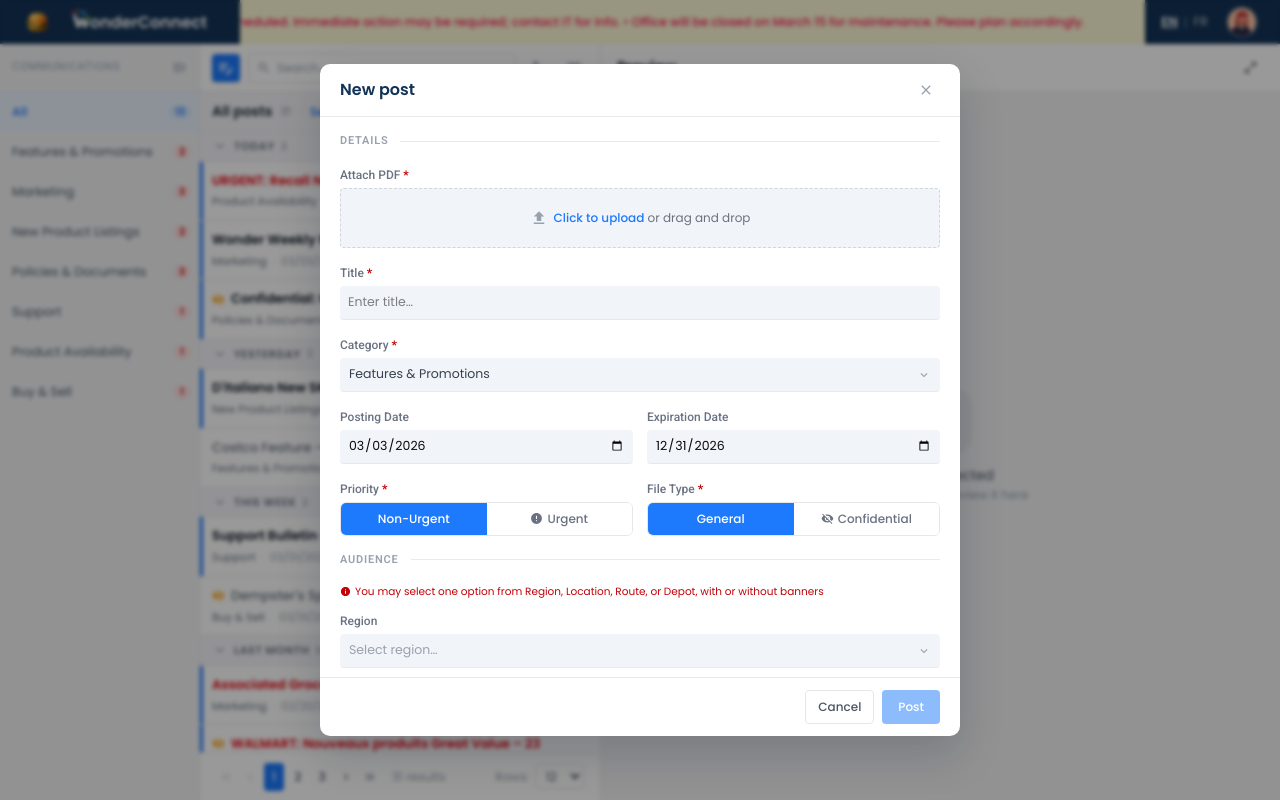
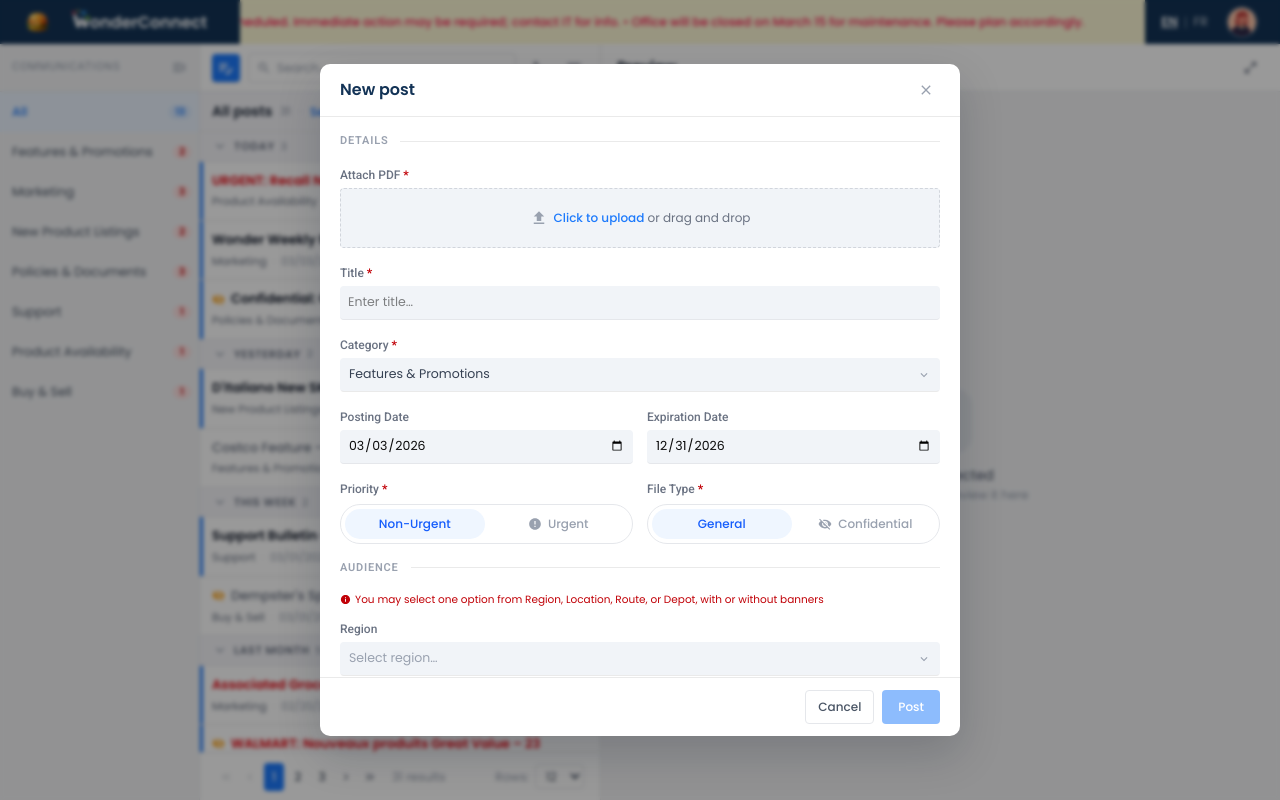
Before and after one commit to mmmmrybb/wonderconnect, a React (Vite) app: page /communications in a window 1280 px wide. Both pictures are taken after a click on the button 226 px from the left and 67 px from the top of the page. Built offline with nearby package versions, Linux system fonts and the light colour scheme.

Commit message:
Redesign Priority and File Type toggles as pill-style selectors

```diff
--- a/src/app/components/commsShared.tsx
+++ b/src/app/components/commsShared.tsx
@@ -512,33 +512,33 @@ export function PostDialog({ isOpen, onClose, editingPost, onSave }: PostDialogP
 
           {/* Priority + File Type */}
           <div className="grid grid-cols-2 gap-3.5">
-            <div className="flex flex-col gap-1">
+            <div className="flex flex-col gap-1.5">
               <label className="text-[12px] font-medium" style={{ color: "var(--wb-ink-400)", fontFamily: "Roboto" }}>Priority <span style={{ color: "var(--wb-red)", fontWeight: 700 }}>*</span></label>
-              <div className="flex border border-gray-200 rounded-[6px] overflow-hidden" style={{ height: 34 }}>
+              <div className="flex items-center border border-gray-200 rounded-full p-1 gap-1 bg-white" style={{ height: 40 }}>
                 <button type="button" onClick={() => setIsUrgent(false)}
-                  className={`flex-1 text-[12px] font-medium transition-colors ${!isUrgent ? "text-white" : "text-gray-500 hover:bg-gray-50"}`}
-                  style={!isUrgent ? { background: "var(--wb-blue)" } : { background: "white" }}>Non-Urgent</button>
+                  className={`flex-1 h-full flex items-center justify-center rounded-full text-[12px] font-medium transition-colors ${!isUrgent ? "bg-blue-50 text-blue-600" : "text-gray-400 hover:text-gray-600"}`}>
+                  Non-Urgent
+                </button>
                 <button type="button" onClick={() => setIsUrgent(true)}
-                  className={`flex-1 flex items-center justify-center gap-1 text-[12px] font-medium transition-colors ${isUrgent ? "text-white" : "text-gray-500 hover:bg-gray-50"}`}
-                  style={isUrgent ? { background: "var(--wb-red)" } : { background: "white" }}>
-                  <MdError size={13} />Urgent
+                  className={`flex-1 h-full flex items-center justify-center gap-1.5 rounded-full text-[12px] font-medium transition-colors ${isUrgent ? "bg-red-50 text-red-500" : "text-gray-400 hover:text-gray-600"}`}>
+                  <MdError size={14} />Urgent
                 </button>
               </div>
-              {isUrgent && <p className="text-[10.5px] flex items-center gap-1" style={{ color: "var(--wb-red)" }}><MdError size={10} />Highlighted in red</p>}
+              {isUrgent && <p className="text-[11px] flex items-center gap-1" style={{ color: "var(--wb-red)" }}><MdError size={12} />This post will be highlighted in red</p>}
             </div>
-            <div className="flex flex-col gap-1">
+            <div className="flex flex-col gap-1.5">
               <label className="text-[12px] font-medium" style={{ color: "var(--wb-ink-400)", fontFamily: "Roboto" }}>File Type <span style={{ color: "var(--wb-red)", fontWeight: 700 }}>*</span></label>
-              <div className="flex border border-gray-200 rounded-[6px] overflow-hidden" style={{ height: 34 }}>
+              <div className="flex items-center border border-gray-200 rounded-full p-1 gap-1 bg-white" style={{ height: 40 }}>
                 <button type="button" onClick={() => setIsConfidential(false)}
-                  className={`flex-1 text-[12px] font-medium transition-colors ${!isConfidential ? "text-white" : "text-gray-500 hover:bg-gray-50"}`}
-                  style={!isConfidential ? { background: "var(--wb-blue)" } : { background: "white" }}>General</button>
+                  className={`flex-1 h-full flex items-center justify-center rounded-full text-[12px] font-medium transition-colors ${!isConfidential ? "bg-blue-50 text-blue-600" : "text-gray-400 hover:text-gray-600"}`}>
+                  General
+                </button>
                 <button type="button" onClick={() => setIsConfidential(true)}
-                  className={`flex-1 flex items-center justify-center gap-1 text-[12px] font-medium transition-colors ${isConfidential ? "text-white" : "text-gray-500 hover:bg-gray-50"}`}
-                  style={isConfidential ? { background: "var(--wb-amber)" } : { background: "white" }}>
-                  <MdVisibilityOff size={13} />Confidential
+                  className={`flex-1 h-full flex items-center justify-center gap-1.5 rounded-full text-[12px] font-medium transition-colors ${isConfidential ? "bg-amber-50 text-amber-700" : "text-gray-400 hover:text-gray-600"}`}>
+                  <MdVisibilityOff size={14} />Confidential
                 </button>
               </div>
-              {isConfidential && <p className="text-[10.5px] flex items-center gap-1" style={{ color: "var(--wb-amber-ink)" }}><MdVisibilityOff size={10} />Only ID owner has access</p>}
+              {isConfidential && <p className="text-[11px] flex items-center gap-1" style={{ color: "var(--wb-amber-ink)" }}><MdVisibilityOff size={12} />Only ID owner has access to confidential files</p>}
             </div>
           </div>
 
```
